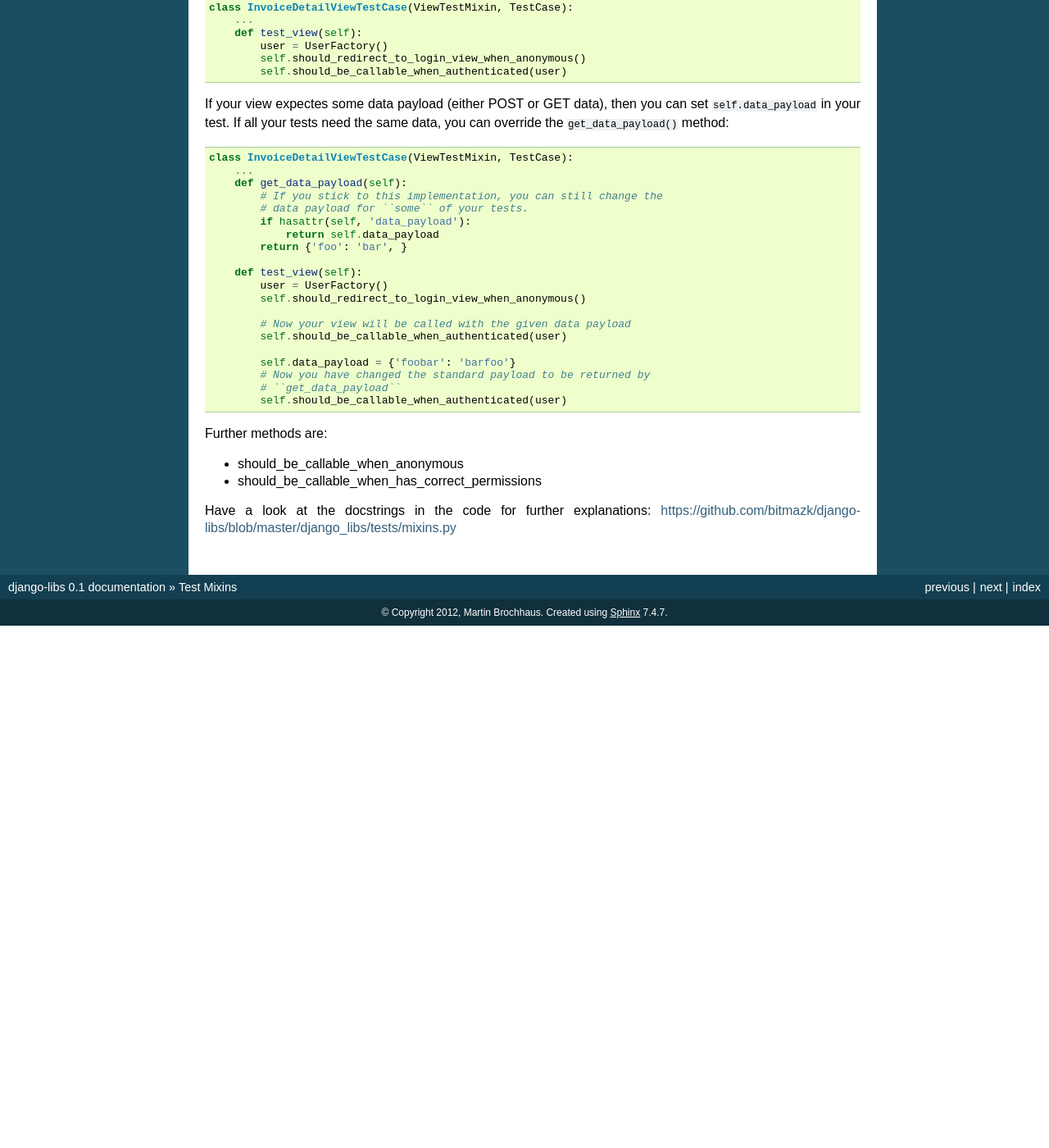
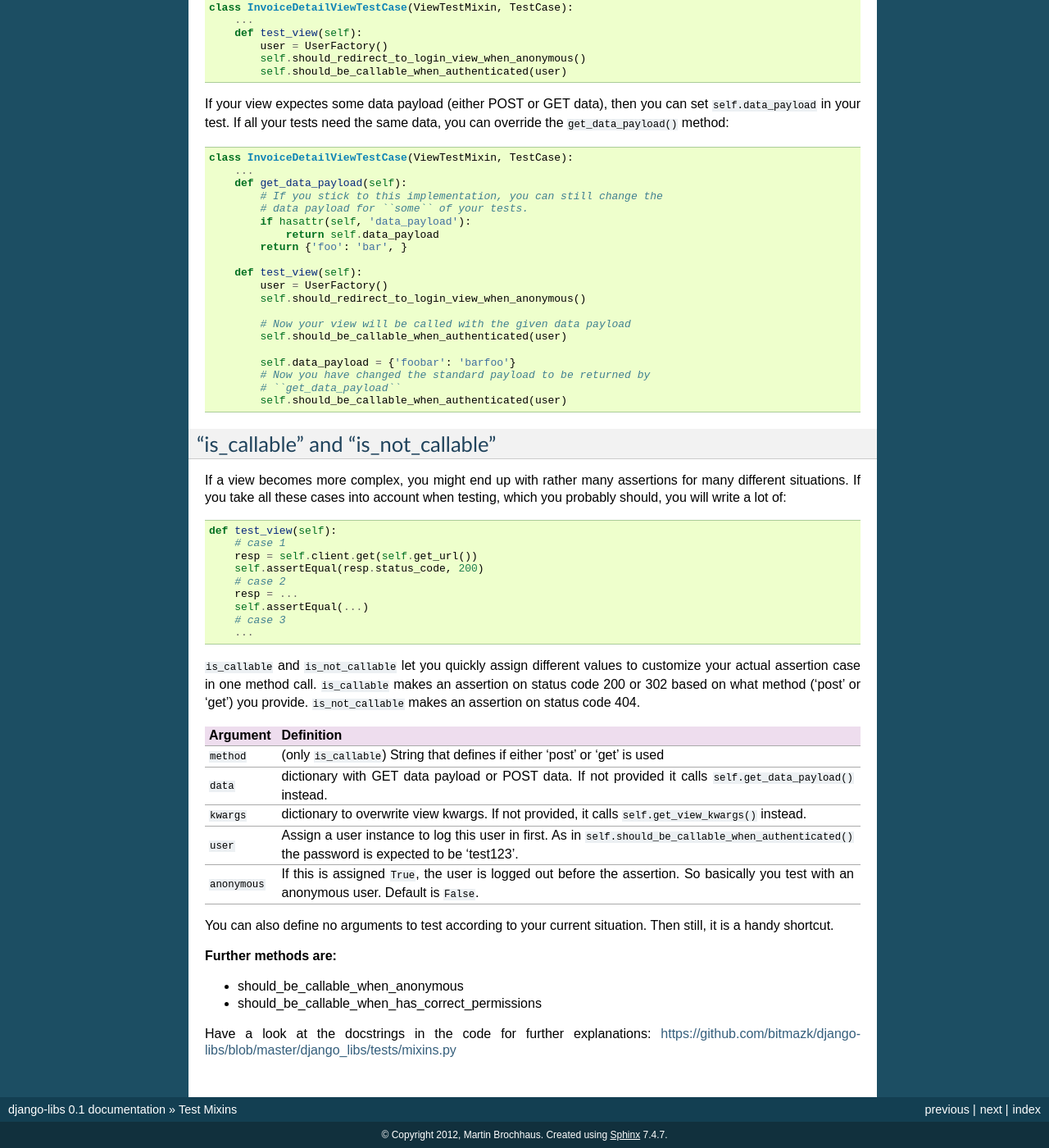
Before and after one commit to bitlabstudio/django-libs, a Sphinx documentation site: the page built from docs/test_mixins.rst, in a window 1280 px wide and 1400 px high, scrolled down 2326 px. Shown: the whole window at 82% size. Built offline with Sphinx 7.4.7, drawn with Linux system fonts in a browser that asks for light colours; formulas are drawn with MathJax 3; before the commit the page ends 3089 px from its top, so only the background shows below that; some of the changed text lies outside the part shown.

Commit message:
Added docs for new methods

```diff
--- a/docs/test_mixins.rst
+++ b/docs/test_mixins.rst
@@ -168,7 +168,57 @@ data, you can override the ``get_data_payload()`` method::
             # ``get_data_payload``
             self.should_be_callable_when_authenticated(user)
 
-Further methods are:
+
+"is_callable" and "is_not_callable"
+-----------------------------------
+
+If a view becomes more complex, you might end up with rather many assertions
+for many different situations. If you take all these cases into account when
+testing, which you probably should, you will write a lot of::
+
+    def test_view(self):
+        # case 1
+        resp = self.client.get(self.get_url())
+        self.assertEqual(resp.status_code, 200)
+        # case 2
+        resp = ...
+        self.assertEqual(...)
+        # case 3
+        ...
+
+``is_callable`` and ``is_not_callable`` let you quickly assign different values
+to customize your actual assertion case in one method call.
+``is_callable`` makes an assertion on status code 200 or 302 based on what
+method ('post' or 'get') you provide.
+``is_not_callable`` makes an assertion on status code 404.
+
+
++---------------+-----------------------------------------------------------+
+| Argument      | Definition                                                |
++===============+===========================================================+
+| ``method``    | (only ``is_callable``)                                    |
+|               | String that defines if either 'post' or 'get' is used     |
++---------------+-----------------------------------------------------------+
+| ``data``      | dictionary with GET data payload or POST data. If not     |
+|               | provided it calls ``self.get_data_payload()`` instead.    |
++---------------+-----------------------------------------------------------+
+| ``kwargs``    | dictionary to overwrite view kwargs. If not provided, it  |
+|               | calls ``self.get_view_kwargs()`` instead.                 |
++---------------+-----------------------------------------------------------+
+| ``user``      | Assign a user instance to log this user in first. As in   |
+|               | ``self.should_be_callable_when_authenticated()`` the      |
+|               | password is expected to be 'test123'.                     |
++---------------+-----------------------------------------------------------+
+| ``anonymous`` | If this is assigned ``True``, the user is logged out      |
+|               | before the assertion. So basically you test with an       |
+|               | anonymous user. Default is ``False``.                     |
++---------------+-----------------------------------------------------------+
+
+You can also define no arguments to test according to your current situation.
+Then still, it is a handy shortcut.
+
+
+**Further methods are:**
 
 * should_be_callable_when_anonymous
 * should_be_callable_when_has_correct_permissions
```
